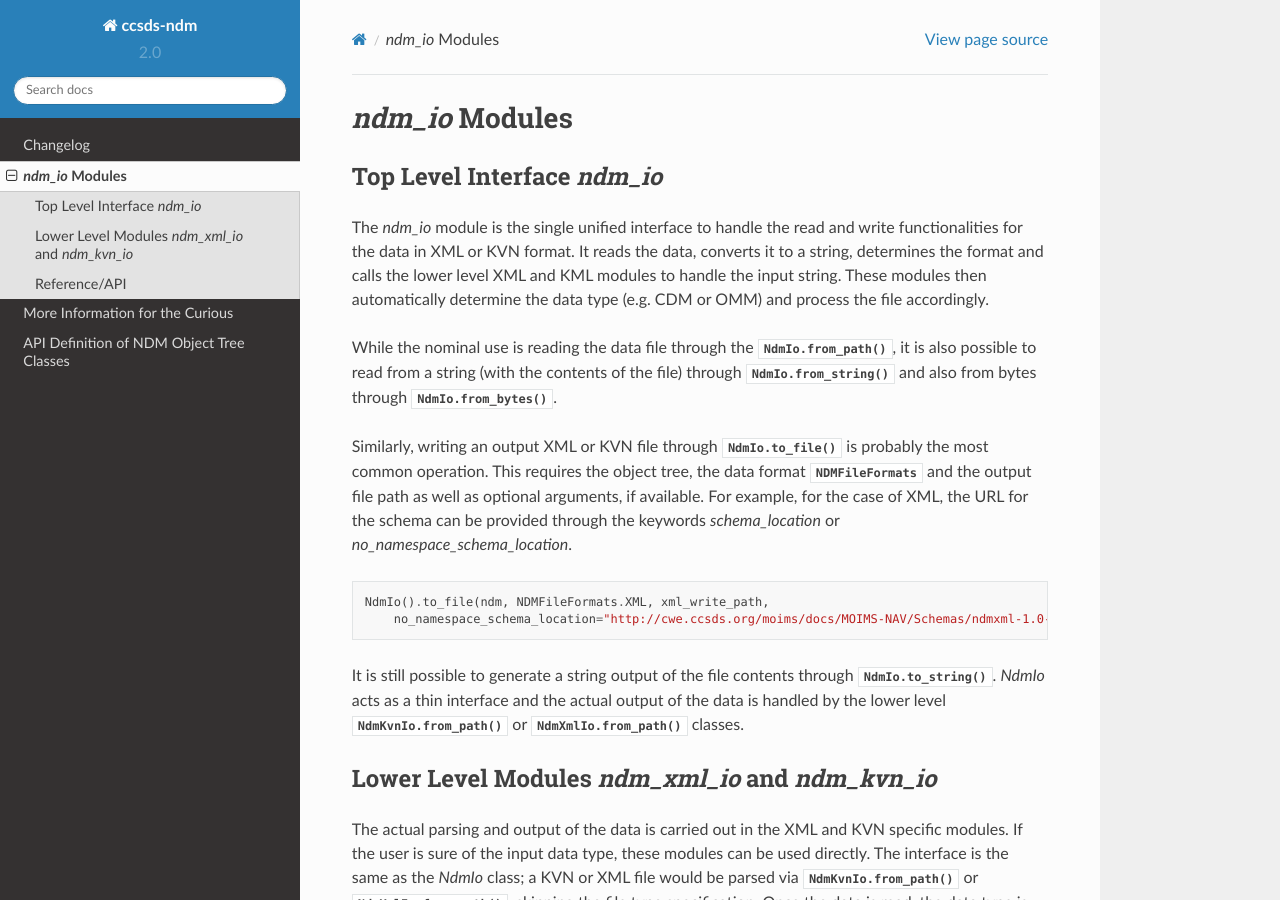
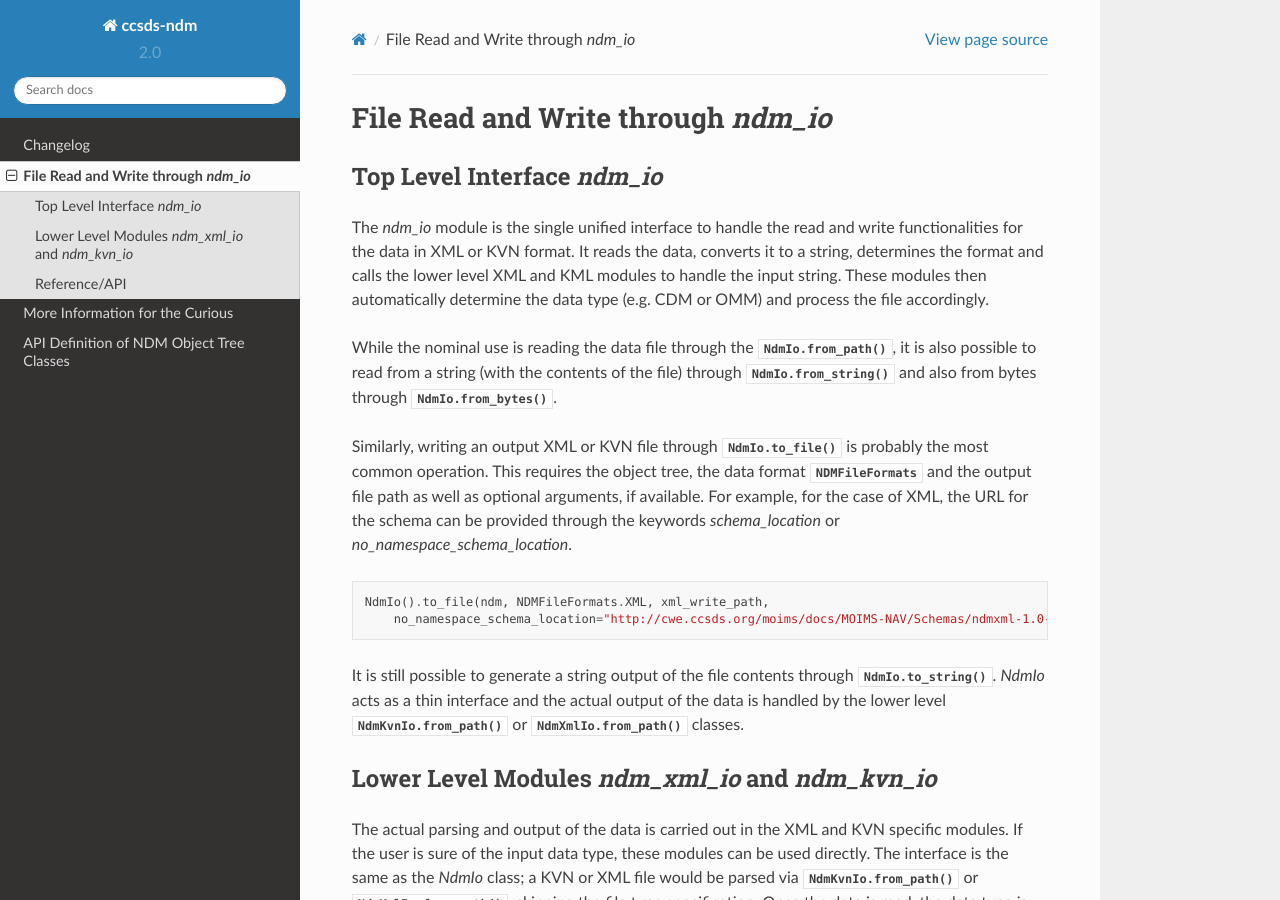
Before and after one commit to egemenimre/ccsds-ndm, a Sphinx documentation site: the page built from docs/ndmio.rst, in a window 1280 px wide and 900 px high. Built offline with Sphinx 7.4.7 and the Read the Docs theme 2.0.0, drawn with Linux system fonts in a browser that asks for light colours.

Commit message:
Updated title

```diff
--- a/docs/ndmio.rst
+++ b/docs/ndmio.rst
@@ -1,5 +1,5 @@
-`ndm_io` Modules
-==============================
+File Read and Write through `ndm_io`
+=====================================
 
 Top Level Interface `ndm_io`
 -----------------------------
```
